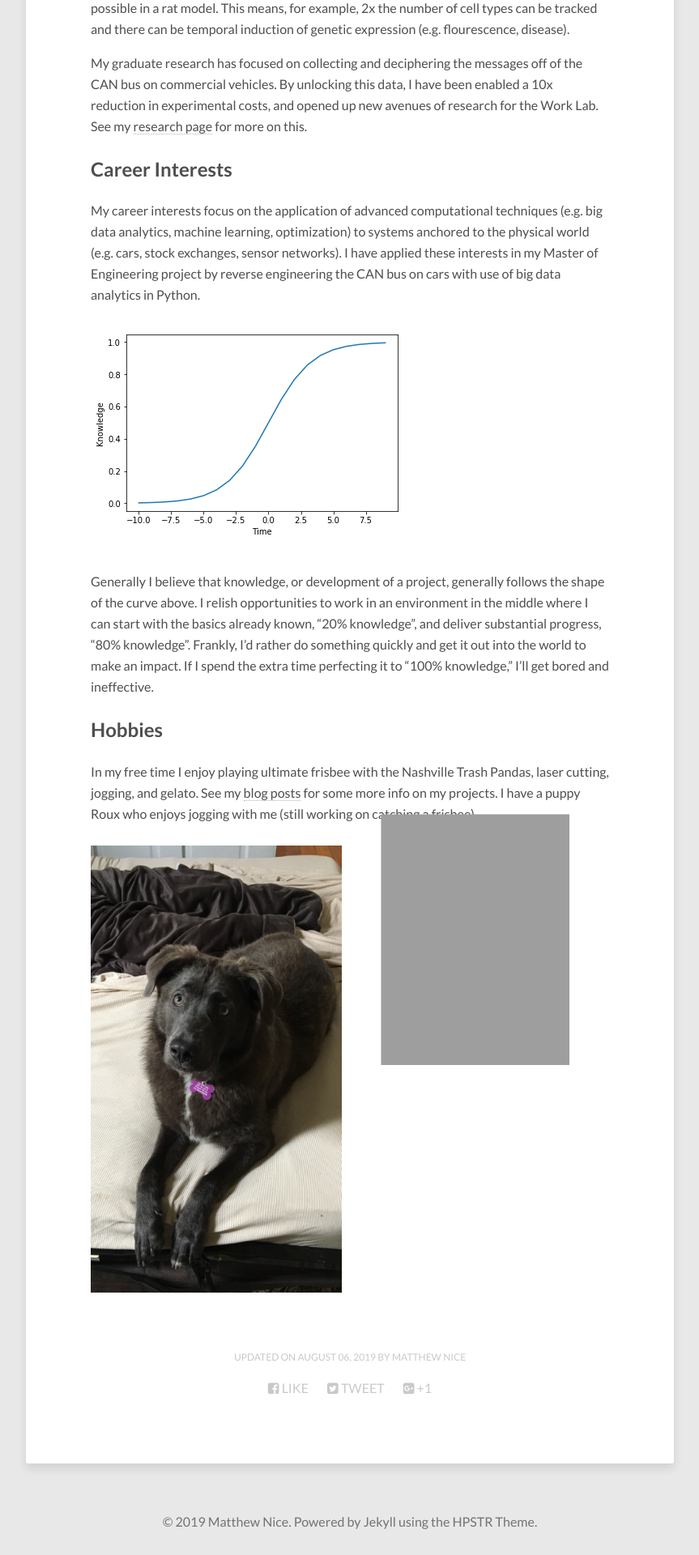
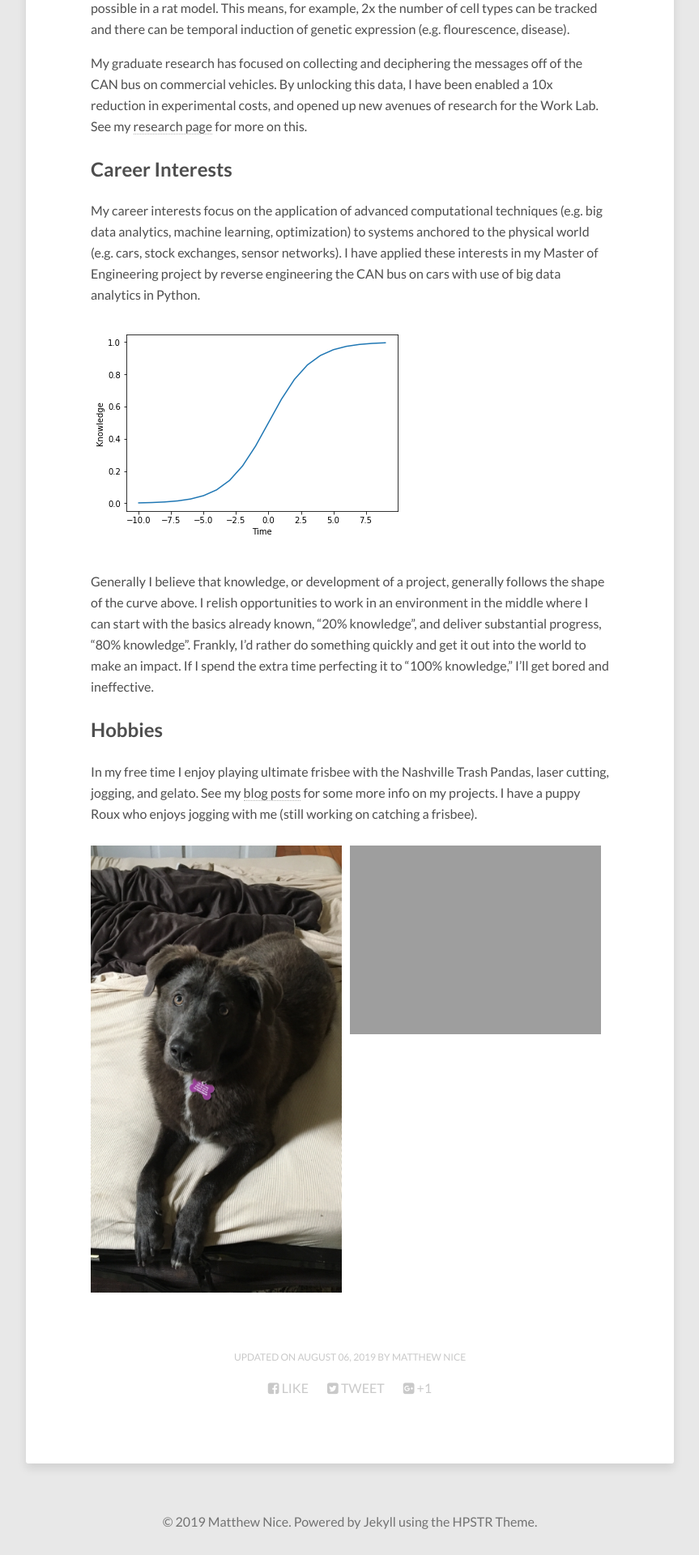
Before and after one commit to MatthewNice/MatthewNice.github.io, a Jekyll site: the page built from about/index.md, in a window 1280 px wide. Shown: the part 1118-3038 px from the top of the page at 81% size, without its empty margins (208-1071 px from the left). Built offline with Jekyll 4.4.1, drawn with Linux system fonts in a browser that asks for light colours; nearby versions of some CDN libraries.

Commit message:
Update index.md

```diff
--- a/about/index.md
+++ b/about/index.md
@@ -37,5 +37,5 @@ In my free time I enjoy playing ultimate frisbee with the Nashville Trash Pandas
 
 <figure class="half">
 <a href="{{ site.url }}/images/Roux_on_bed.jpeg"><img src="{{ site.url }}/images/Roux_on_bed.jpeg" alt=""></a>
-<a href="{{ site.url }}/images/gelato.jpeg"><img src="{{ site.url }}/images/gelato.jpeg" alt="Me eating gelato." style="transform:rotate(90deg)"></a>
+<a href="{{ site.url }}/images/gelato.jpeg"><img src="{{ site.url }}/images/gelato.jpeg" alt="Me eating gelato."></a>
 </figure>
```
